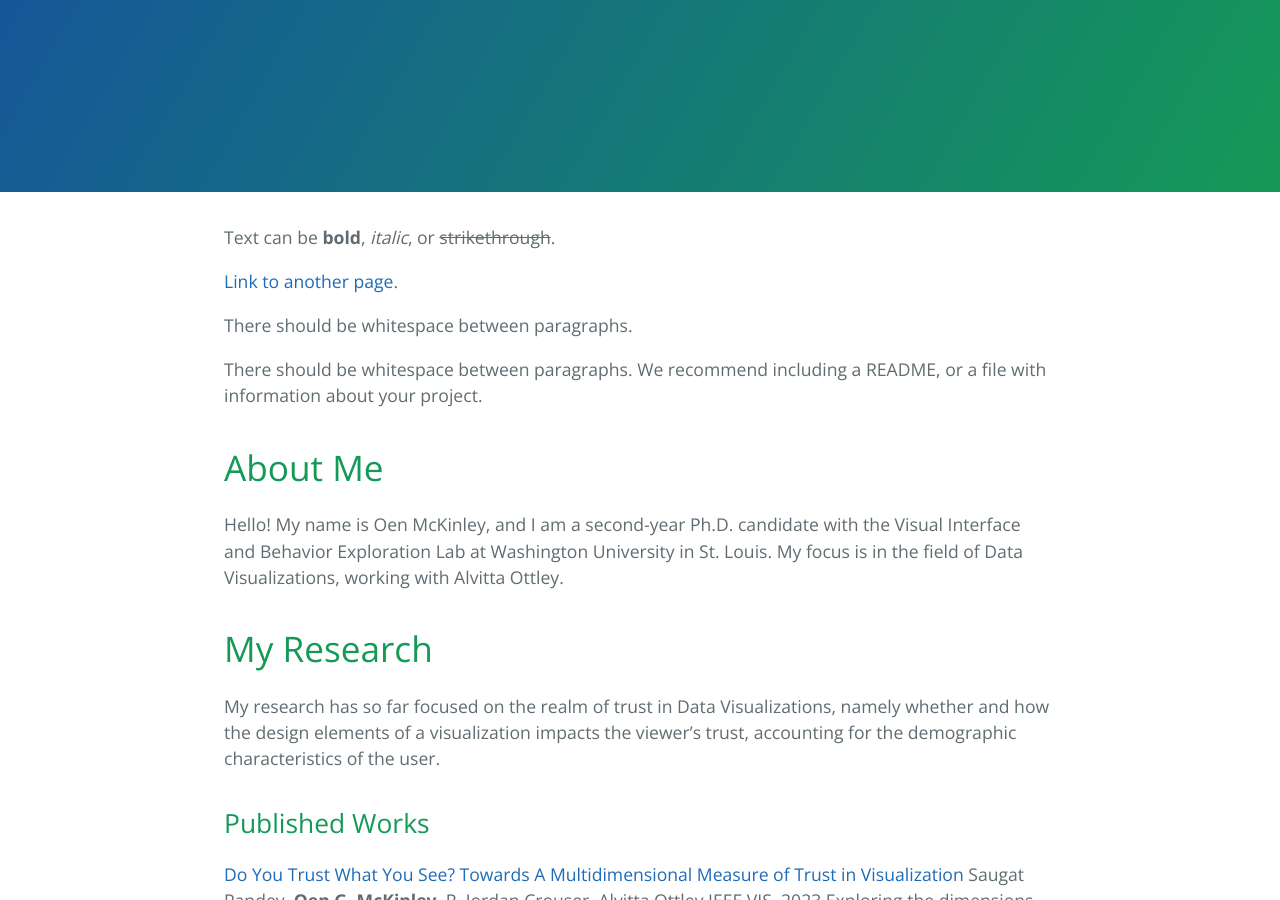
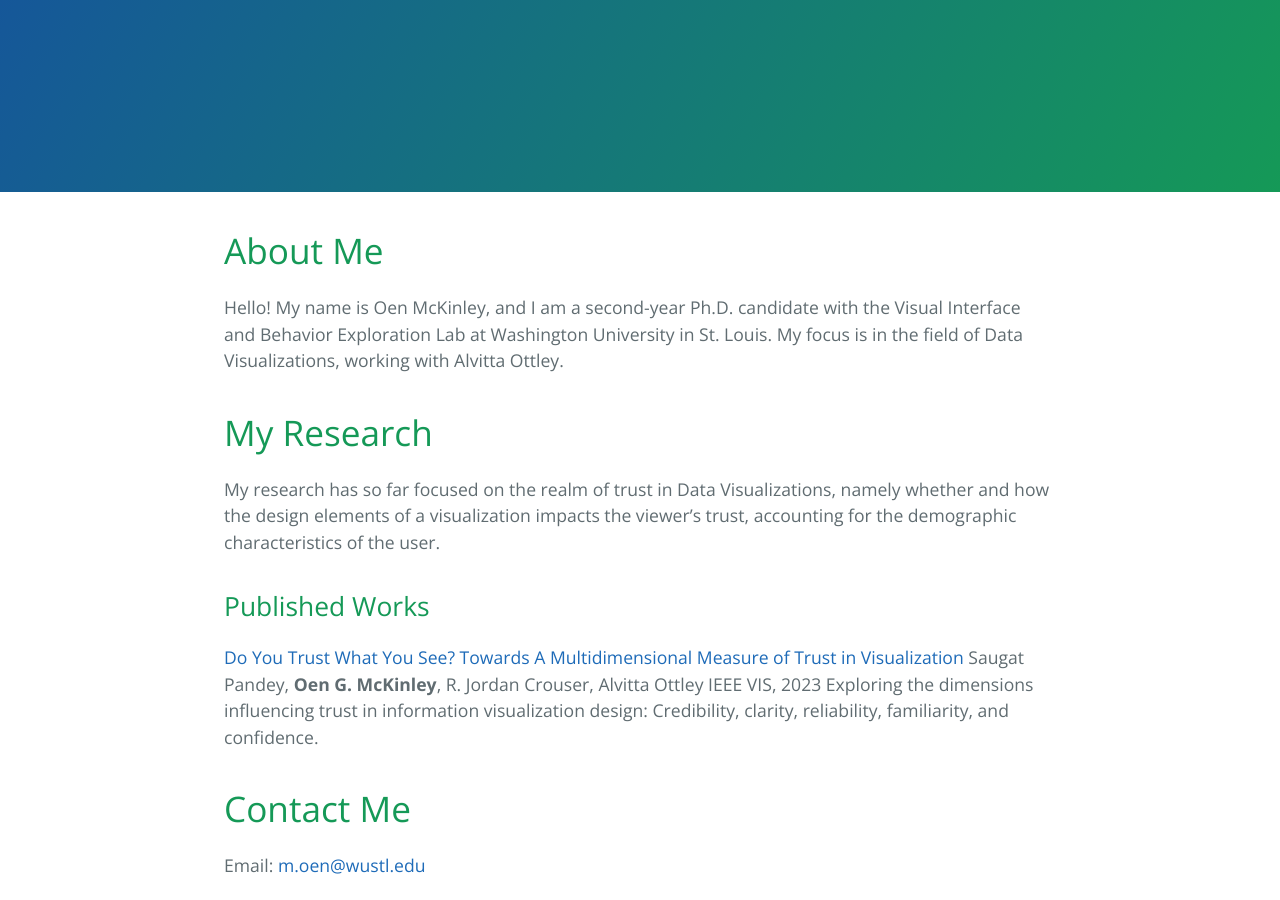
Before and after one commit to oenmckinley/oenmckinley.github.io, a Jekyll site: the page built from index.md, in a window 1280 px wide and 900 px high. Built offline with Jekyll 4.4.1, drawn with Linux system fonts in a browser that asks for light colours; part of the change alters nothing that is shown.

Commit message:
Update index.md

```diff
--- a/index.md
+++ b/index.md
@@ -2,15 +2,13 @@
 layout: default
 ---
 
+[comment]: Text can be **bold**, _italic_, or ~~strikethrough~~.
 
+[comment]: [Link to another page](./another-page.html).
 
-Text can be **bold**, _italic_, or ~~strikethrough~~.
+[comment]: There should be whitespace between paragraphs.
 
-[Link to another page](./another-page.html).
-
-There should be whitespace between paragraphs.
-
-There should be whitespace between paragraphs. We recommend including a README, or a file with information about your project.
+[comment]: There should be whitespace between paragraphs. We recommend including a README, or a file with information about your project.
 
 # About Me
 
```
